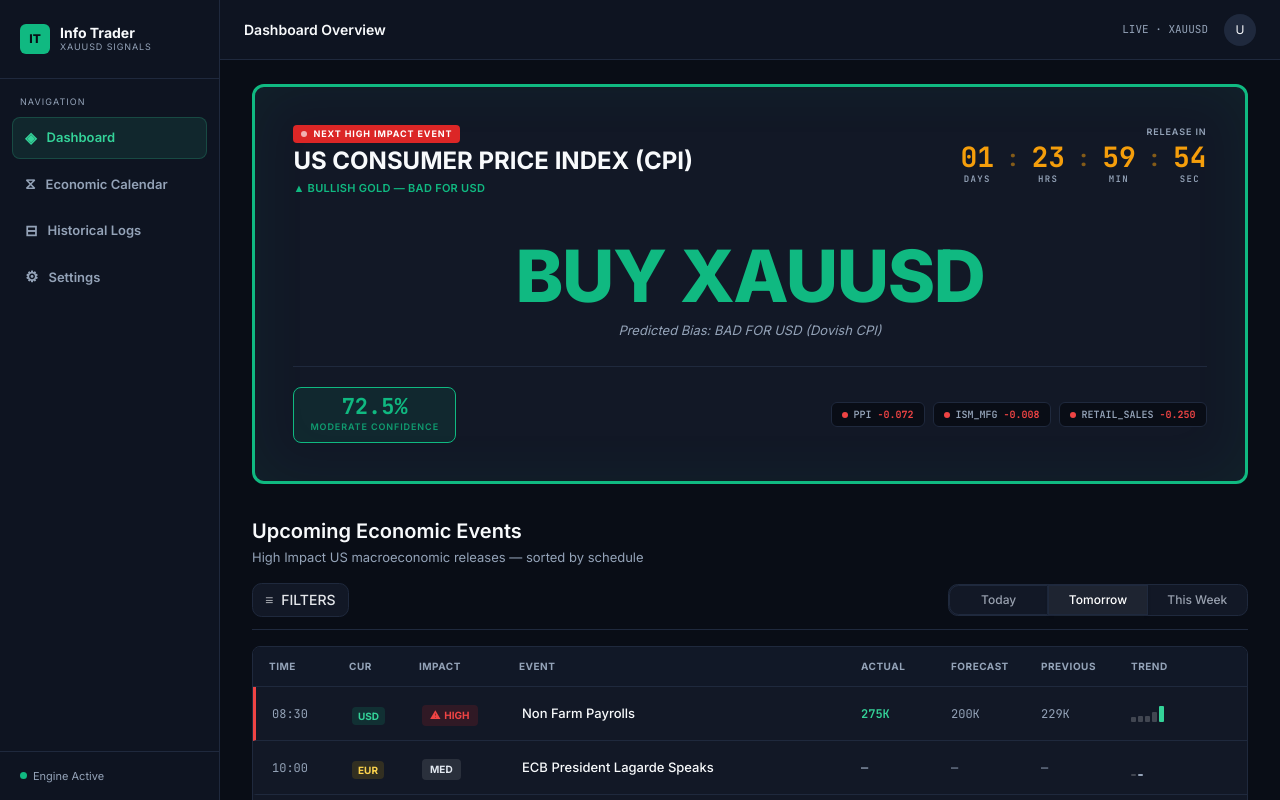
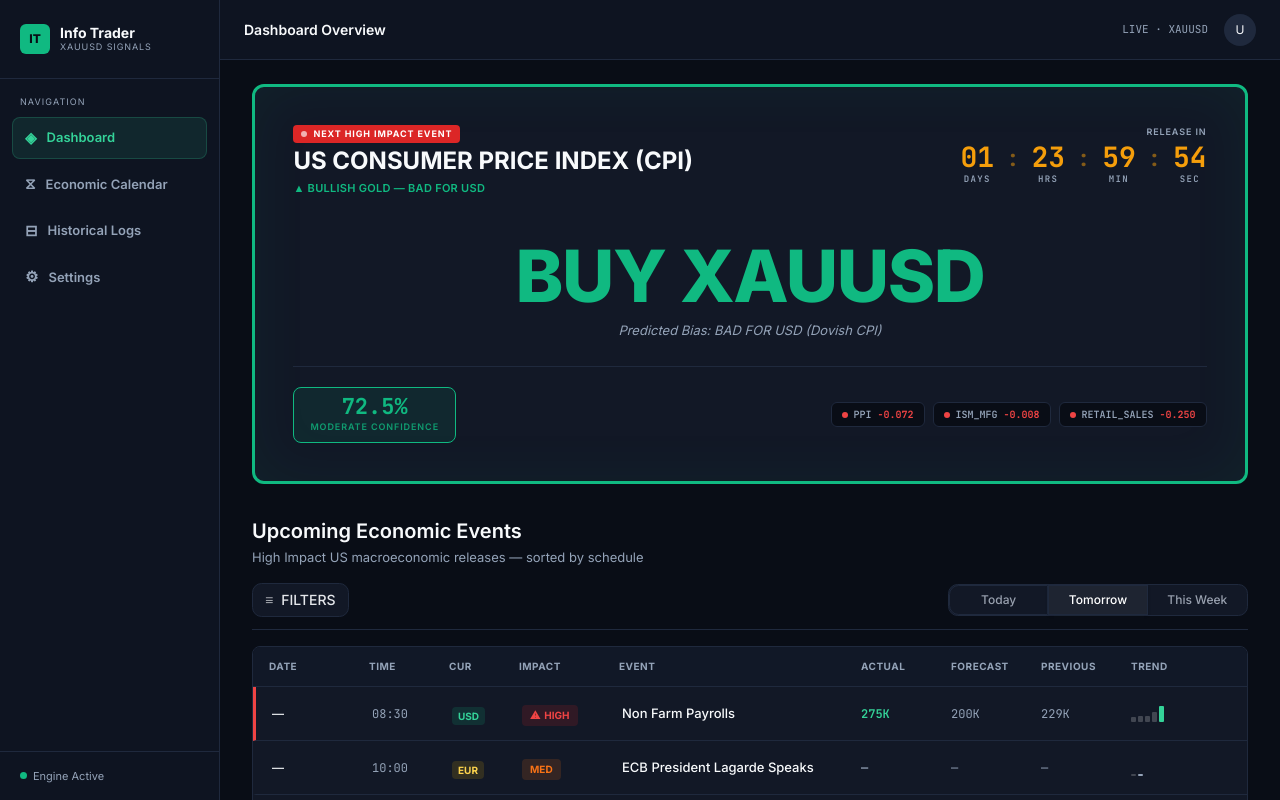
Before and after one commit to McboyPutra05/ForeCastFX, a Next.js app: page / in a window 1280 px wide. Shown: the top 800 px of the page. Built offline with nearby package versions, Linux system fonts and the light colour scheme; no server answers.

Commit message:
feat(calendar): update impact colors, add date column, and new currency filters (AUD, JPY, CHF)

```diff
--- a/src/components/calendar/EconomicCalendarTable.tsx
+++ b/src/components/calendar/EconomicCalendarTable.tsx
@@ -16,6 +16,8 @@ import { Tabs, TabsList, TabsTrigger } from "@/components/ui/tabs";
 
 export interface CalendarEvent {
   time: string;
+  date?: string; // Formatted date string (e.g. Mon, Aug 24)
+  release_date?: string; // Full ISO string for filtering
   currency: string;
   impact: "HIGH" | "MEDIUM" | "LOW";
   event: string;
@@ -32,8 +34,8 @@ interface EconomicCalendarTableProps {
 
 const IMPACT_COLORS: Record<string, { bg: string; text: string; label: string; icon?: string }> = {
   HIGH:   { bg: "rgba(220, 38, 38, 0.15)", text: "#EF4444", label: "HIGH", icon: "⚠" },
-  MEDIUM: { bg: "rgba(255, 255, 255, 0.1)", text: "#E2E8F0", label: "MED" },
-  LOW:    { bg: "rgba(255, 255, 255, 0.05)", text: "#94A3B8", label: "LOW" },
+  MEDIUM: { bg: "rgba(249, 115, 22, 0.15)", text: "#F97316", label: "MED" },
+  LOW:    { bg: "rgba(100, 116, 139, 0.15)", text: "#64748B", label: "LOW" },
 };
 
 const CURRENCY_BG: Record<string, string> = {
@@ -50,6 +52,9 @@ const CURRENCY_TEXT: Record<string, string> = {
   GBP: "#818CF8",
   CAD: "#F87171",
   NZD: "#C084FC",
+  AUD: "#60A5FA", // Blue
+  JPY: "#F472B6", // Pink
+  CHF: "#9CA3AF", // Gray
 };
 export function EconomicCalendarTable({ events }: EconomicCalendarTableProps) {
   const [activeTab, setActiveTab] = useState("Tomorrow");
@@ -63,9 +68,13 @@ export function EconomicCalendarTable({ events }: EconomicCalendarTableProps) {
   const [showGBP, setShowGBP] = useState(true);
   const [showCAD, setShowCAD] = useState(true);
   const [showNZD, setShowNZD] = useState(true);
+  const [showAUD, setShowAUD] = useState(true);
+  const [showJPY, setShowJPY] = useState(true);
+  const [showCHF, setShowCHF] = useState(true);
 
   // Filter the events
   const filteredEvents = events.filter((ev) => {
+    // Impact & Currency Filters
     if (ev.impact === "HIGH" && !showHighImpact) return false;
     if (ev.impact === "MEDIUM" && !showMediumImpact) return false;
     if (ev.impact === "LOW" && !showLowImpact) return false;
@@ -75,6 +84,39 @@ export function EconomicCalendarTable({ events }: EconomicCalendarTableProps) {
     if (ev.currency === "GBP" && !showGBP) return false;
     if (ev.currency === "CAD" && !showCAD) return false;
     if (ev.currency === "NZD" && !showNZD) return false;
+    if (ev.currency === "AUD" && !showAUD) return false;
+    if (ev.currency === "JPY" && !showJPY) return false;
+    if (ev.currency === "CHF" && !showCHF) return false;
+
+    // Time Tab Filters
+    if (ev.release_date) {
+      const release = new Date(ev.release_date);
+      const today = new Date();
+      today.setHours(0, 0, 0, 0);
+
+      const tomorrow = new Date(today);
+      tomorrow.setDate(tomorrow.getDate() + 1);
+
+      const dayAfterTomorrow = new Date(today);
+      dayAfterTomorrow.setDate(today.getDate() + 2);
+      // Calculate start of this week (Monday)
+      const startOfWeek = new Date(today);
+      const day = startOfWeek.getDay();
+      const diff = startOfWeek.getDate() - day + (day === 0 ? -6 : 1); // adjust when day is sunday
+      startOfWeek.setDate(diff);
+
+      // Calculate end of this week (next Monday)
+      const nextWeek = new Date(startOfWeek);
+      nextWeek.setDate(startOfWeek.getDate() + 7);
+
+      if (activeTab === "Today") {
+        if (release < today || release >= tomorrow) return false;
+      } else if (activeTab === "Tomorrow") {
+        if (release < tomorrow || release >= dayAfterTomorrow) return false;
+      } else if (activeTab === "This Week") {
+        if (release < startOfWeek || release >= nextWeek) return false;
+      }
+    }
 
     return true;
   });
@@ -124,6 +166,15 @@ export function EconomicCalendarTable({ events }: EconomicCalendarTableProps) {
               <DropdownMenuCheckboxItem checked={showNZD} onCheckedChange={setShowNZD} className="hover:bg-[#1E293B] cursor-pointer">
                 NZD
               </DropdownMenuCheckboxItem>
+              <DropdownMenuCheckboxItem checked={showAUD} onCheckedChange={setShowAUD} className="hover:bg-[#1E293B] cursor-pointer">
+                AUD
+              </DropdownMenuCheckboxItem>
+              <DropdownMenuCheckboxItem checked={showJPY} onCheckedChange={setShowJPY} className="hover:bg-[#1E293B] cursor-pointer">
+                JPY
+              </DropdownMenuCheckboxItem>
+              <DropdownMenuCheckboxItem checked={showCHF} onCheckedChange={setShowCHF} className="hover:bg-[#1E293B] cursor-pointer">
+                CHF
+              </DropdownMenuCheckboxItem>
             </DropdownMenuGroup>
           </DropdownMenuContent>
         </DropdownMenu>
@@ -150,13 +201,13 @@ export function EconomicCalendarTable({ events }: EconomicCalendarTableProps) {
         <div
           className="grid"
           style={{
-            gridTemplateColumns: "80px 70px 100px 1fr 90px 90px 90px 100px",
+            gridTemplateColumns: "100px 80px 70px 100px 1fr 90px 90px 90px 100px",
             backgroundColor: "#111827",
             padding: "12px 16px",
             borderBottom: `1px solid ${COLORS.border}`,
           }}
         >
-          {["TIME", "CUR", "IMPACT", "EVENT", "ACTUAL", "FORECAST", "PREVIOUS", "TREND"].map((h) => (
+          {["DATE", "TIME", "CUR", "IMPACT", "EVENT", "ACTUAL", "FORECAST", "PREVIOUS", "TREND"].map((h) => (
             <span key={h} style={{ fontSize: "10px", fontWeight: 700, color: COLORS.textSecondary, textTransform: "uppercase", letterSpacing: "0.05em" }}>
               {h}
             </span>
@@ -197,7 +248,7 @@ function CalendarRow({ event: ev, isLast }: { event: CalendarEvent; isLast: bool
     <div
       className="grid items-center transition-colors duration-150"
       style={{
-        gridTemplateColumns: "80px 70px 100px 1fr 90px 90px 90px 100px",
+        gridTemplateColumns: "100px 80px 70px 100px 1fr 90px 90px 90px 100px",
         padding: "14px 16px",
         backgroundColor: COLORS.cardSurface,
         borderBottom: isLast ? "none" : `1px solid ${COLORS.border}`,
@@ -207,6 +258,10 @@ function CalendarRow({ event: ev, isLast }: { event: CalendarEvent; isLast: bool
       onMouseEnter={(e) => (e.currentTarget.style.backgroundColor = "#1E293B")}
       onMouseLeave={(e) => (e.currentTarget.style.backgroundColor = COLORS.cardSurface)}
     >
+      <span style={{ fontSize: "12px", color: COLORS.textPrimary, fontWeight: 500 }}>
+        {ev.date || "—"}
+      </span>
+
       <span style={{ fontFamily: "'JetBrains Mono', monospace", fontSize: "12px", color: COLORS.textSecondary }}>
         {ev.time}
       </span>
```
